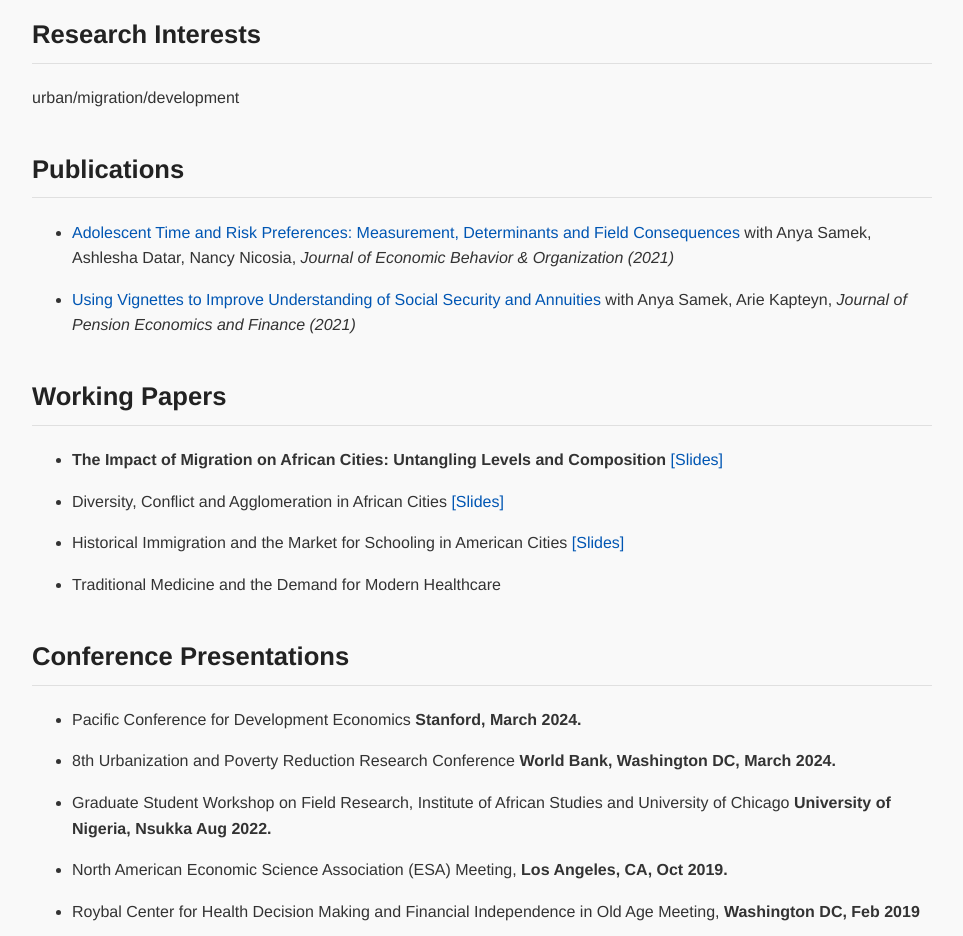
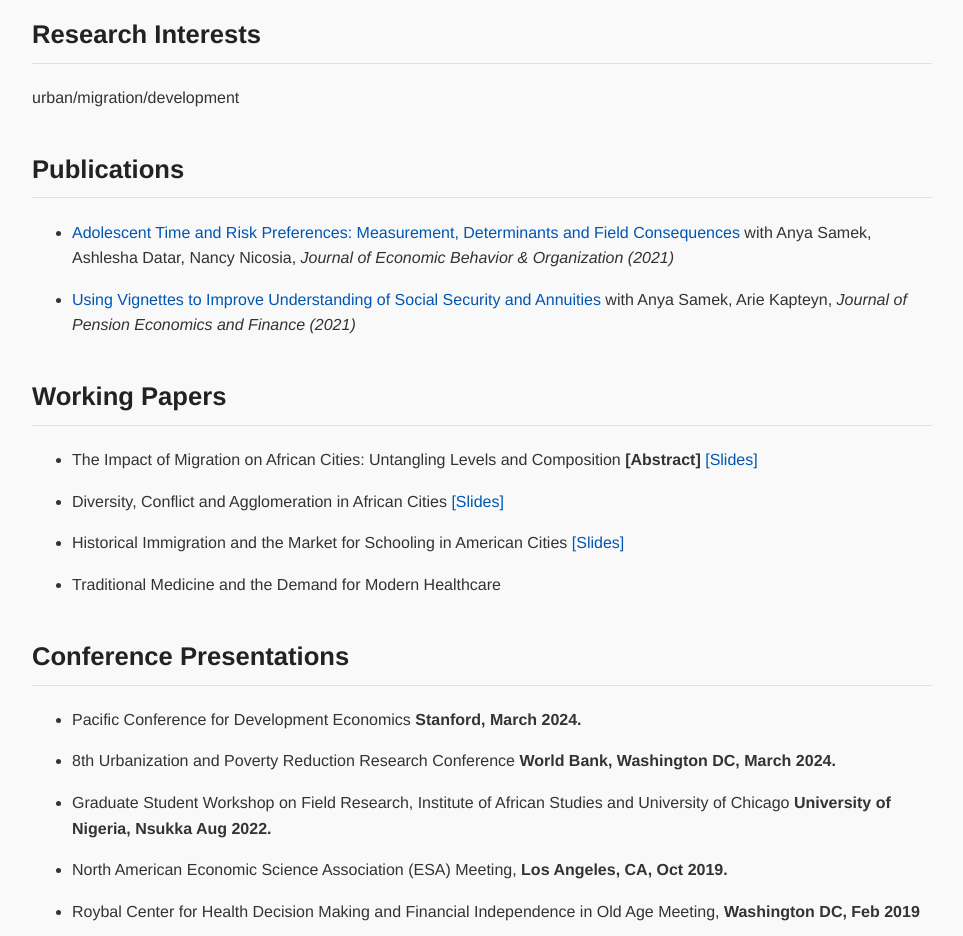
Before and after one commit to andregra/andregra.github.io, a Jekyll site: the page built from index.md, in a window 1280 px wide, cut to the strip 506-1442 px from the top of the page. Shown: the whole strip, without its empty margins (158-1121 px from the left). Built offline with Jekyll 4.4.1, drawn with Linux system fonts in a browser that asks for light colours.

Commit message:
Update index.md

```diff
--- a/index.md
+++ b/index.md
@@ -33,8 +33,8 @@
 	  	</ul>
 	<h2> Working Papers</h2>
 	  	<ul class="papers">
-			<li>
-    <span class="clickable-paper">The Impact of Migration on African Cities: Untangling Levels and Composition</span>
+			<li> The Impact of Migration on African Cities: Untangling Levels and Composition
+    <span class="clickable-paper"> [Abstract] </span>
     <a href="/assets/ethnic_cities_5-13-25.pdf">[Slides]</a>
     <div class="abstract">
       To measure the economic impact of migration, it matters not only how many people migrate, but who. In African cities this is particularly stark. High ethnic, linguistic and religous diversity is correlated with low growth and increased conflict among African countries. Migrants from different agro-climatic regions also carry different skills. What is the effect of this diversity on economic performance when migrants from disaparate places move into dense cities? In this paper, I disentangle the effects of migrant flows and migrant ethnic composition on productivity in destinations. I build a subnational panel that proxies origin-destination migration across African cities, and use a Bartik-style instrument that identities shocks to both levels and composition of migrants. I then leverage climate, commodity and conflict data to estimate the role of push shocks on the levels and composition of rural-urban migrants.
```
